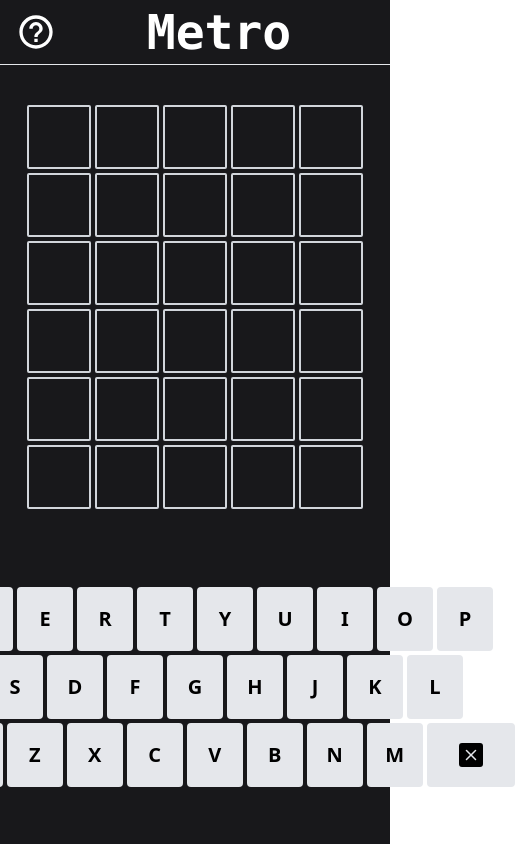
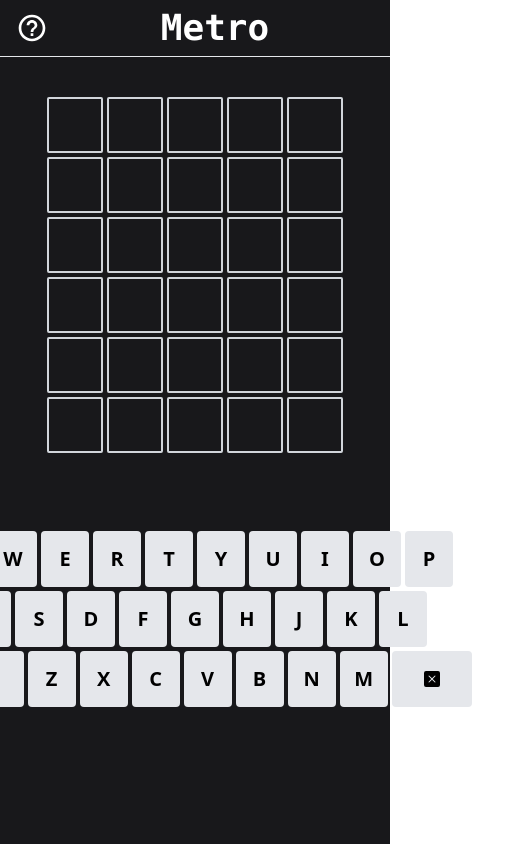
Before and after one commit to Gpocas/metro, a plain HTML site: page index.html in a window 390 px wide. Shown: the whole page, 515 px wide, since content can reach past the window. Drawn offline with nearby package versions, Linux system fonts and the light colour scheme.

```diff
--- a/index.html
+++ b/index.html
@@ -24,8 +24,8 @@
 
         <!-- modal inicio -->
         <div v-if="showModal" class="absolute left-1/2 flex sm:w-full sm:h-[70%] smd:w-full smd:h-[90%] md:h-[90%] lg:w-full lg:h-full -translate-x-1/2 items-center justify-center ">
-          <div class=" bg-zinc-800 relative max-h-full w-[90%] sm:max-w-4xl sm:text-3xl smd:max-w-xl smd:text-lg smd:p-6 md:max-w-2xl md:text-xl lg:max-w-lg lg:text-base ">
-            <div class="w-full sm:p-8 sm:py-12 lg:p-4 lg:py-4 text-white rounded-lg bg-gray-20 dark:bg-black-60">
+          <div class=" bg-zinc-800 relative max-h-full w-[90%] sm:max-w-4xl sm:text-3xl smd:max-w-xl smd:text-lg smd:p-4 md:max-w-2xl md:text-xl lg:max-w-lg lg:text-base ">
+            <div class="w-full sm:p-8 sm:py-12 md:p-6 md:py-8 lg:p-8 lg:py-4 text-white rounded-lg bg-gray-20 dark:bg-black-60">
               <div class="pb-3">
                 <h1 class="text-center font-bold">COMO JOGAR</h1>
                 <svg xmlns="http://www.w3.org/2000/svg" viewBox="0 0 24 24"
@@ -111,10 +111,10 @@
         </div>
         <!-- modal fim -->
 
-    <header class="text-white flex items-center text-center font-bold sm:text-7xl sm:p-4 smd:text-3xl smd:p-2 md:text-5xl md:p-2 lg:text-4xl lg:p-2 font-mono">
+    <header class="text-white flex items-center text-center font-bold sm:text-7xl sm:p-4 smd:text-3xl smd:p-2 md:text-4xl md:p-2 lg:text-4xl lg:p-2 font-mono">
       <!-- SVG ? -->
       <svg xmlns="http://www.w3.org/2000/svg" viewBox="0 0 24 24"
-        class="ml-2 sm:h-12 sm:w-12 smd:h-8 smd:w-8 md:h-10 md:w-10 lg:h-7 lg:w-7 cursor-pointer opacity-100 hover:opacity-80"
+        class="ml-2 sm:h-12 sm:w-12 smd:h-8 smd:w-8 md:h-8 md:w-8  lg:h-7 lg:w-7 cursor-pointer opacity-100 hover:opacity-80"
         @click="openModal()"
         >
         <path fill="currentColor"
@@ -143,10 +143,10 @@
         @click="newGame()">New Game</button>
     </div>
 
-    <div id="gameboard" class="sm:py-20 sm:pb-28 md:py-10   lg:py-5 px-10 grid gap-y-1 items-center w-100 justify-center">
+    <div id="gameboard" class="sm:py-20 sm:pb-28 md:py-10 lg:py-5 px-10 grid gap-y-1 items-center w-100 justify-center">
       <div v-for="(row, index1) in gameBoard" class="flex gap-1 w-fit">
         <div v-for="(cell, index2) in row"
-          class="sm:w-28 sm:h-28 sm:text-3xl smd:h-12 smd:w-12 smd:text-xl md:h-16 md:w-16 lg:w-14 lg:h-14 lg:text-xl grid place-items-center p-0 m-0 font-bold  rounded-sm text-black border-2 border-gray-300 dark:bg-zinc-800 dark:text-white">
+          class="sm:w-28 sm:h-28 sm:text-3xl smd:h-12 smd:w-12 smd:text-xl md:h-14 md:w-14 md:text-xl lg:w-14 lg:h-14 lg:text-xl grid place-items-center p-0 m-0 font-bold  rounded-sm text-black border-2 border-gray-300 dark:bg-zinc-800 dark:text-white">
           {{ cell || ' ' }}
         </div>
       </div>
@@ -157,14 +157,14 @@
     <div class="flex flex-col items-center  w-100 pb-5">
       <div class="flex gap-1 my-0.5 w-fit">
         <button v-for="l in line1" @click="key(l)"
-          class="sm:h-28 sm:w-20 sm:text-3xl smd:h-12 smd:w-10 smd:text-lg md:h-16 md:w-14 md:text-xl lg:w-12 lg:h-12 lg:text-base bg-gray-200 hover:bg-gray-300 dark:bg-zinc-400 dark:text-white dark:hover:bg-zinc-500  300 grid items-center rounded font-semibold cursor-pointer">
+          class="sm:h-28 sm:w-20 sm:text-3xl smd:h-12 smd:w-10 smd:text-lg md:h-14 md:w-12 md:text-xl lg:w-12 lg:h-12 lg:text-base bg-gray-200 hover:bg-gray-300 dark:bg-zinc-400 dark:text-white dark:hover:bg-zinc-500  300 grid items-center rounded font-semibold cursor-pointer">
           {{l}}
         </button>
 
       </div>
       <div class="flex gap-1 my-0.5 w-fit">
         <button v-for="l in line2" @click="key(l)"
-          class="sm:h-28 sm:w-20 sm:text-3xl smd:h-12 smd:w-10 smd:text-lg md:h-16 md:w-14 md:text-xl lg:w-12 lg:h-12 lg:text-base bg-gray-200 hover:bg-gray-300 dark:bg-zinc-400 dark:text-white dark:hover:bg-zinc-500  300 grid items-center rounded font-semibold cursor-pointer">
+          class="sm:h-28 sm:w-20 sm:text-3xl smd:h-12 smd:w-10 smd:text-lg md:h-14 md:w-12 md:text-xl lg:w-12 lg:h-12 lg:text-base bg-gray-200 hover:bg-gray-300 dark:bg-zinc-400 dark:text-white dark:hover:bg-zinc-500  300 grid items-center rounded font-semibold cursor-pointer">
           {{l}}
         </button>
 
@@ -172,18 +172,18 @@
       </div>
       <div class="flex gap-1 my-0.5 w-fit">
         <button @click="key('Enter')"
-          class=" sm:h-28 sm:p-12 sm:text-3xl smd:h-6 smd:p-6 smd:text-base md:h-16 md:p-8 md:text-xl lg:p-4 lg:h-12 lg:text-base bg-gray-200 hover:bg-gray-300 dark:bg-zinc-400 dark:text-white dark:hover:bg-zinc-500 flex items-center rounded font-semibold cursor-pointer">
+          class=" sm:h-28 sm:p-12 sm:text-3xl smd:h-6 smd:p-6 smd:text-base md:h-14 md:p-6 md:text-lg lg:p-4 lg:h-12 lg:text-base bg-gray-200 hover:bg-gray-300 dark:bg-zinc-400 dark:text-white dark:hover:bg-zinc-500 flex items-center rounded font-semibold cursor-pointer">
           ENTER
         </button>
 
         <button v-for="l in line3" @click="key(l)"
-          class="sm:w-20 sm:h-28 sm:text-3xl smd:h-12 smd:w-10 smd:text-lg md:h-16 md:w-14 md:text-xl  lg:w-12 lg:h-12 lg:text-base bg-gray-200 hover:bg-gray-300 dark:bg-zinc-400 dark:text-white dark:hover:bg-zinc-500 300 grid items-center rounded font-semibold cursor-pointer">
+          class="sm:w-20 sm:h-28 sm:text-3xl smd:h-12 smd:w-10 smd:text-lg md:h-14 md:w-12 md:text-xl  lg:w-12 lg:h-12 lg:text-base bg-gray-200 hover:bg-gray-300 dark:bg-zinc-400 dark:text-white dark:hover:bg-zinc-500 300 grid items-center rounded font-semibold cursor-pointer">
           {{l}}
         </button>
 
         <button @click="key('Remove')"
-          class=" sm:p-10 sm:px-16 sm:h-28 smd:h-6 smd:p-6 smd:text-base md:h-16 md:p-8 md:text-xl lg:p-4 lg:px-7 lg:h-12 bg-gray-200 hover:bg-gray-300 dark:bg-zinc-400 dark:text-white dark:hover:bg-zinc-500  flex items-center rounded font-semibold cursor-pointer">
-          <svg xmlns="http://www.w3.org/2000/svg" fill="currentColor" class="sm:w-8 sm:h-8 smd:w-4 smd:h-4 md:w-6 md:h-6 lg:w-4 lg:h-4"
+          class=" sm:p-10 sm:px-16 sm:h-28 smd:h-6 smd:p-6 smd:text-base md:h-14 md:p-6 md:px-8 md:text-lg lg:p-4 lg:px-7 lg:h-12 bg-gray-200 hover:bg-gray-300 dark:bg-zinc-400 dark:text-white dark:hover:bg-zinc-500  flex items-center rounded font-semibold cursor-pointer">
+          <svg xmlns="http://www.w3.org/2000/svg" fill="currentColor" class="sm:w-8 sm:h-8 smd:w-4 smd:h-4 md:w-4 md:h-4 lg:w-4 lg:h-4"
             viewBox="0 0 16 16">
             <path
               d="M2 0a2 2 0 0 0-2 2v12a2 2 0 0 0 2 2h12a2 2 0 0 0 2-2V2a2 2 0 0 0-2-2zm3.354 4.646L8 7.293l2.646-2.647a.5.5 0 0 1 .708.708L8.707 8l2.647 2.646a.5.5 0 0 1-.708.708L8 8.707l-2.646 2.647a.5.5 0 0 1-.708-.708L7.293 8 4.646 5.354a.5.5 0 1 1 .708-.708" />
```
Also changed, not shown: output.css.
